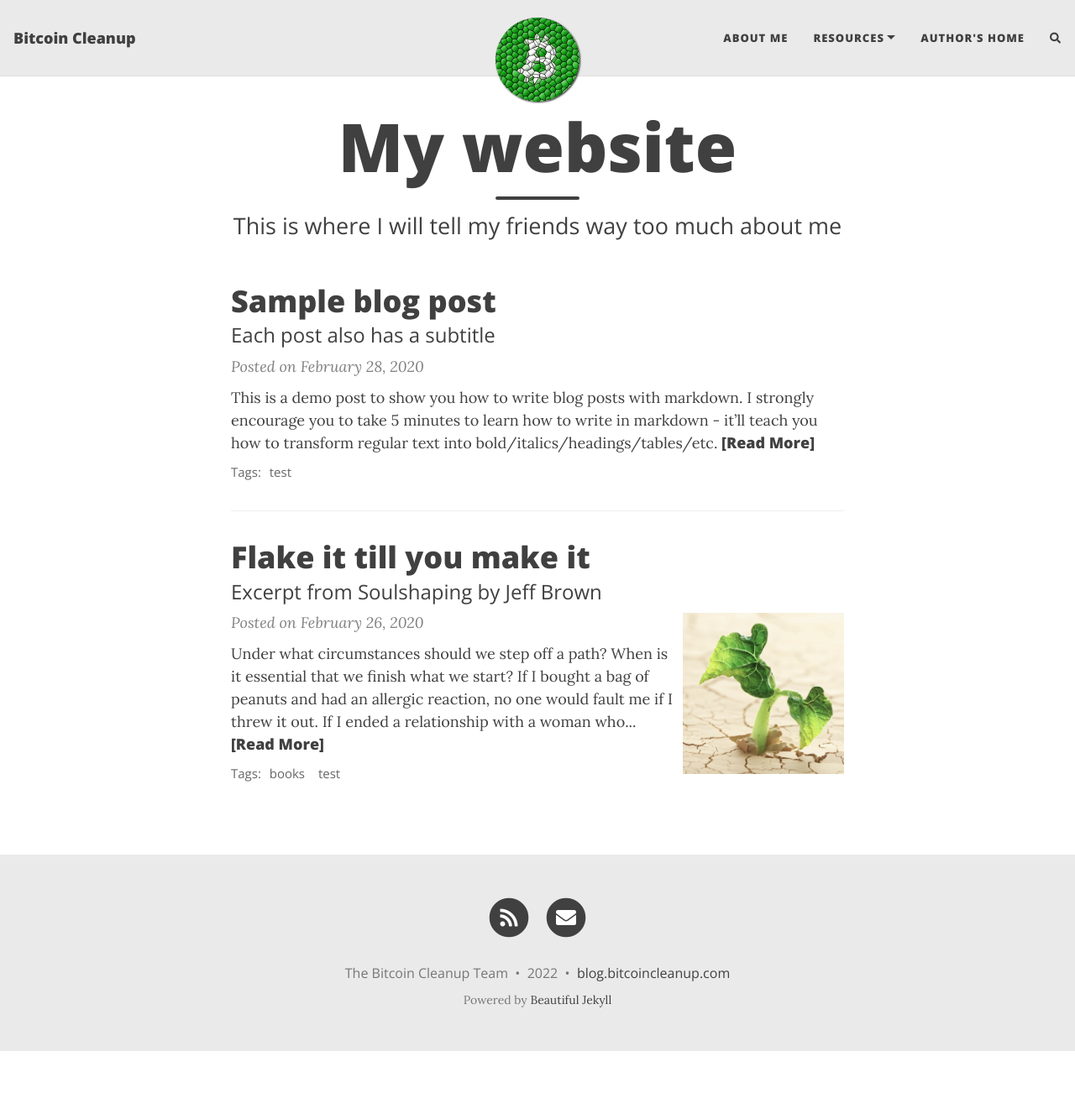
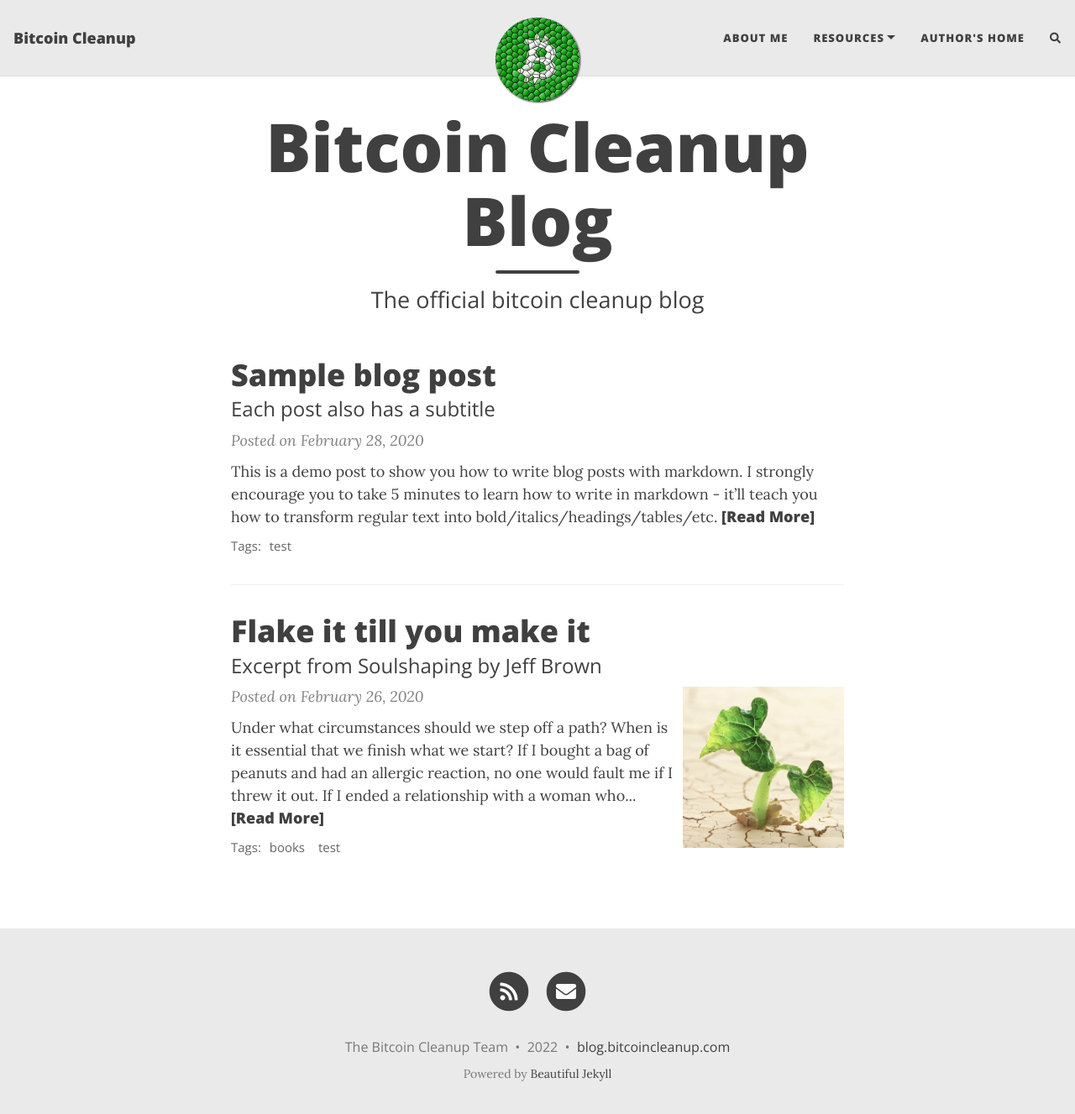
Before and after one commit to bitcoincleanup/bitcoincleanup.github.io, a Jekyll site: the page built from index.html, in a window 1280 px wide and 1340 px high. Shown: the top 1327 px of the window at 84% size. Built offline with Jekyll 4.4.1, drawn with Linux system fonts in a browser that asks for light colours; nearby versions of some CDN libraries; comment, search, counter and statistics services are not loaded.

Commit message:
Update index.html

```diff
--- a/index.html
+++ b/index.html
@@ -1,5 +1,5 @@
 ---
 layout: home
-title: My website
-subtitle: This is where I will tell my friends way too much about me
+title: Bitcoin Cleanup Blog
+subtitle: The official bitcoin cleanup blog
 ---
```
